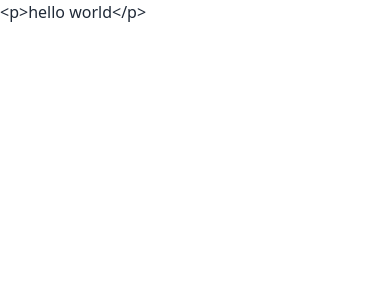
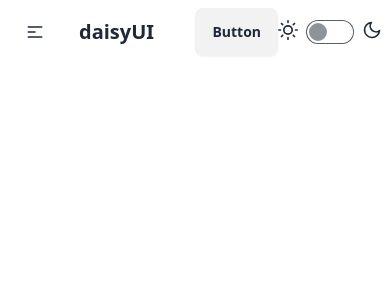
Before and after one commit to shafiul-tonoy/Cine-Craft, a React (Vite) app: page / in a window 390 px wide. Shown: the top 300 px of the page. Built offline with nearby package versions, Linux system fonts and the light colour scheme.

Commit message:
theme controller added

```diff
--- /dev/null
+++ b/src/components/Navbar.jsx
@@ -0,0 +1,68 @@
+import { Link } from "react-router-dom";
+import ThemeToggle from "./ThemeToggle";
+
+export default function Navbar() {
+  const navItems = (
+    <>
+      <li>
+        <Link to="/" className="text-linksColor">
+          Home
+        </Link>
+      </li>
+
+      {/* {user && user?.email && (
+            <>
+              <li>
+                <Link to="/profile" className="text-linksColor">
+                  My Profile
+                </Link>
+              </li>
+              <li>
+                <Link to="/update" className="text-linksColor">
+                  Update Profile
+                </Link>
+              </li>
+            </>
+          )} */}
+    </>
+  );
+
+  return (
+    <div className="navbar bg-base-100 w-full md:w-10/12 md:mx-auto">
+      <div className="navbar-start">
+        <div className="dropdown">
+          <div tabIndex={0} role="button" className="btn btn-ghost lg:hidden">
+            <svg
+              xmlns="http://www.w3.org/2000/svg"
+              className="h-5 w-5"
+              fill="none"
+              viewBox="0 0 24 24"
+              stroke="currentColor"
+            >
+              <path
+                strokeLinecap="round"
+                strokeLinejoin="round"
+                strokeWidth="2"
+                d="M4 6h16M4 12h8m-8 6h16"
+              />
+            </svg>
+          </div>
+          <ul
+            tabIndex={0}
+            className="menu menu-sm dropdown-content bg-base-100 rounded-box z-[1] mt-3 w-52 p-2 shadow"
+          >
+            {navItems}
+          </ul>
+        </div>
+        <a className="btn btn-ghost text-xl">daisyUI</a>
+      </div>
+      <div className="navbar-center hidden lg:flex">
+        <ul className="menu menu-horizontal px-1">{navItems}</ul>
+      </div>
+      <div className="navbar-end">
+        <a className="btn">Button</a>
+        <ThemeToggle />
+      </div>
+    </div>
+  );
+}
--- /dev/null
+++ b/src/components/ThemeToggle.jsx
@@ -0,0 +1,56 @@
+import { useState, useEffect } from "react";
+
+export default function ThemeToggle() {
+  const [theme, setTheme] = useState("light");
+  useEffect(() => {
+    const savedTheme = localStorage.getItem("theme") || "light";
+    setTheme(savedTheme);
+    document.documentElement.setAttribute("data-theme", savedTheme);
+  }, []);
+
+  // Update theme when `theme` state changes
+  const toggleTheme = () => {
+    const newTheme = theme === "light" ? "dark" : "light";
+    setTheme(newTheme);
+    document.documentElement.setAttribute("data-theme", newTheme);
+    localStorage.setItem("theme", newTheme); // Save to localStorage
+  };
+
+  return (
+    <label className="flex cursor-pointer gap-2">
+      <svg
+        xmlns="http://www.w3.org/2000/svg"
+        width="20"
+        height="20"
+        viewBox="0 0 24 24"
+        fill="none"
+        stroke="currentColor"
+        strokeWidth="2"
+        strokeLinecap="round"
+        strokeLinejoin="round"
+      >
+        <circle cx="12" cy="12" r="5" />
+        <path d="M12 1v2M12 21v2M4.2 4.2l1.4 1.4M18.4 18.4l1.4 1.4M1 12h2M21 12h2M4.2 19.8l1.4-1.4M18.4 5.6l1.4-1.4" />
+      </svg>
+      <input
+        type="checkbox"
+        value="synthwave"
+        className="toggle theme-controller"
+        onClick={toggleTheme}
+      />
+      <svg
+        xmlns="http://www.w3.org/2000/svg"
+        width="20"
+        height="20"
+        viewBox="0 0 24 24"
+        fill="none"
+        stroke="currentColor"
+        strokeWidth="2"
+        strokeLinecap="round"
+        strokeLinejoin="round"
+      >
+        <path d="M21 12.79A9 9 0 1 1 11.21 3 7 7 0 0 0 21 12.79z"></path>
+      </svg>
+    </label>
+  );
+}
--- /dev/null
+++ b/src/layouts/MainLayouts.jsx
@@ -0,0 +1,16 @@
+import {  Outlet } from "react-router-dom";
+import Navbar from "../components/Navbar";
+
+export default function MainLayouts(){
+    return (
+        <>
+            <header>
+                <Navbar />
+            </header>
+            <main>
+                <Outlet />
+            </main>
+            <footer></footer>
+        </>
+    )
+}
--- a/src/routes/Router.jsx
+++ b/src/routes/Router.jsx
@@ -1,9 +1,10 @@
 import { createBrowserRouter } from "react-router-dom";
+import MainLayouts from "../layouts/MainLayouts";
 
 const router = createBrowserRouter([
     {
         path:"/",
-        element:"<p>hello world</p>"
+        element:<MainLayouts />,
     },
 ])
 
```
